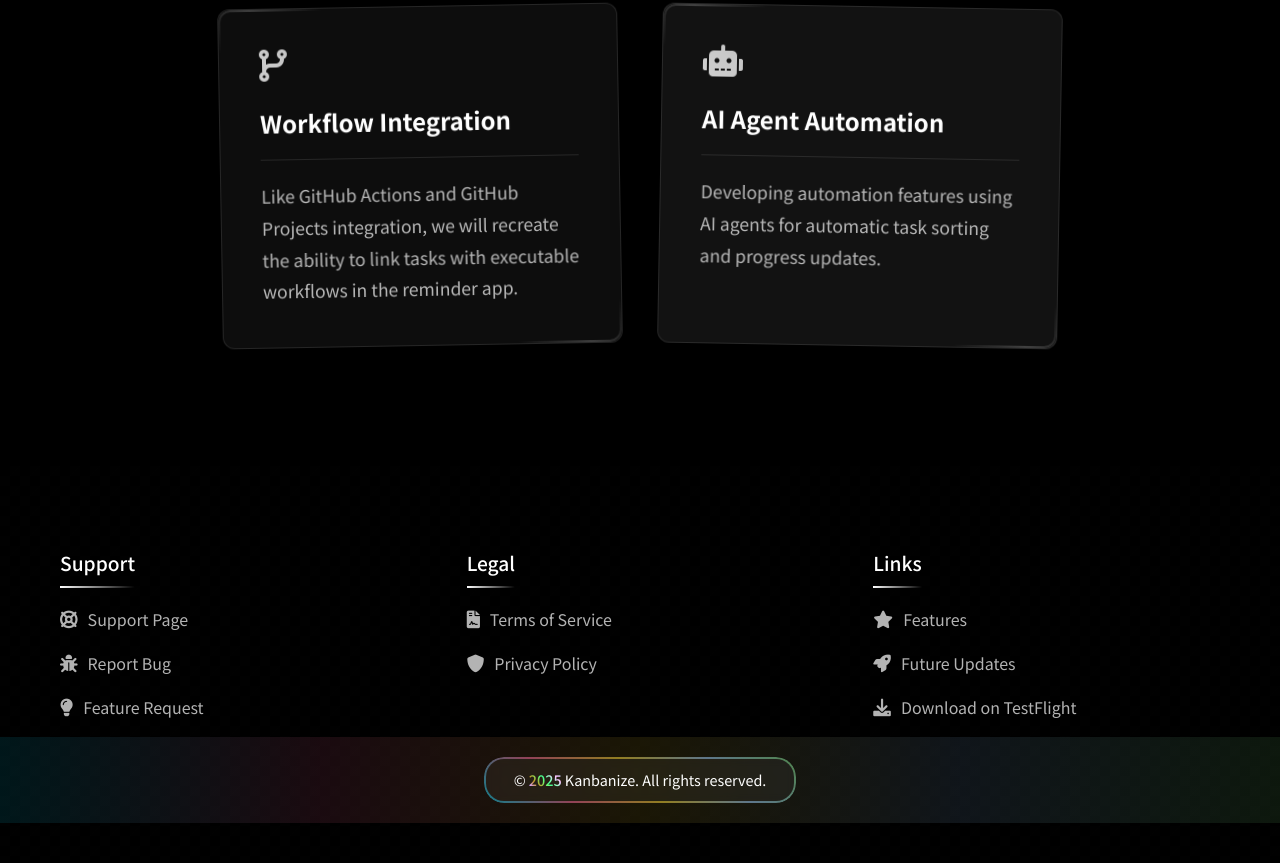
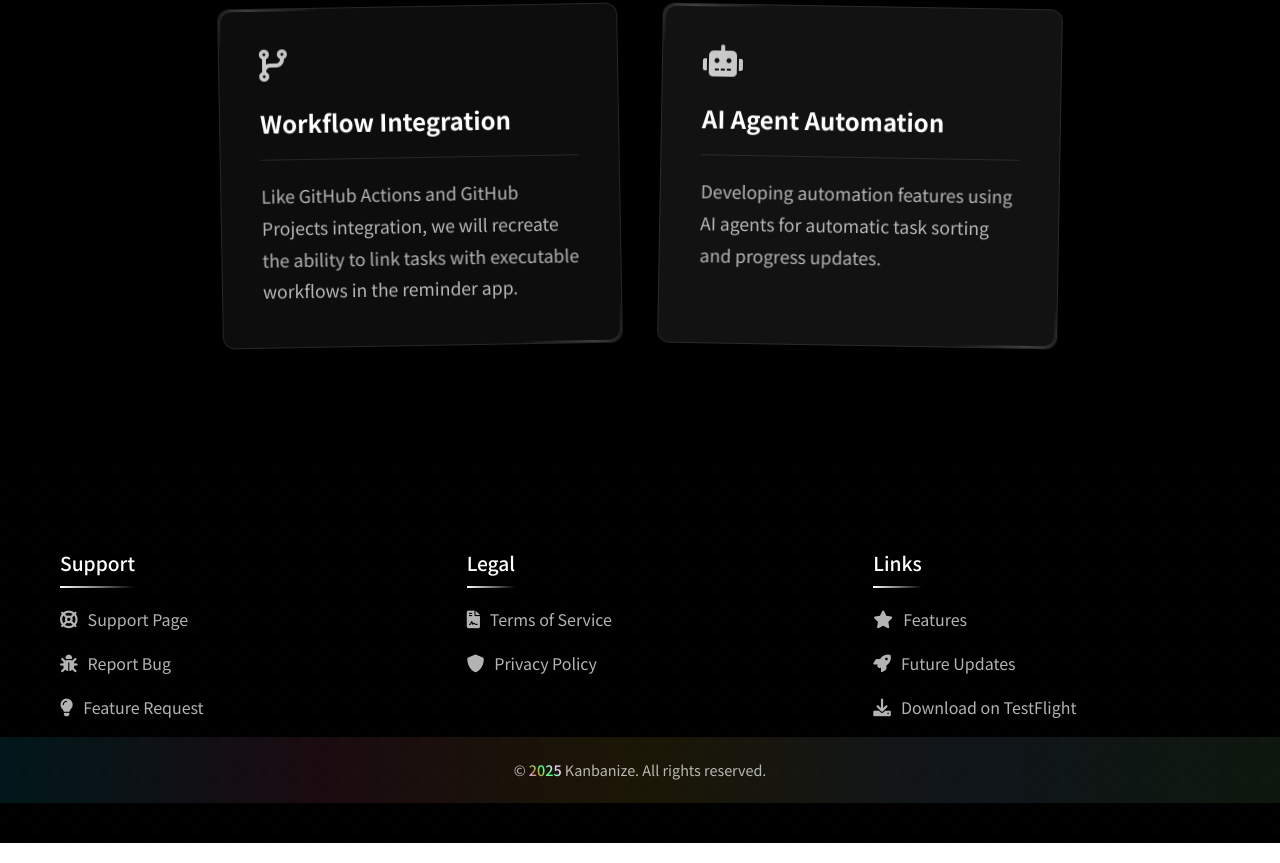
Before and after one commit to tichise/kanbanize-support, a plain HTML site: page index.html in a window 1280 px wide. Shown: the part 3003-3866 px from the top of the page. Drawn offline with nearby package versions, Linux system fonts and the light colour scheme; animation ran at ten frames a second.

Commit message:
Update index.html

```diff
--- a/index.html
+++ b/index.html
@@ -923,56 +923,13 @@
         .footer-copyright p {
             position: relative;
             display: inline-block;
-            padding: 10px 30px;
-            background: rgba(255, 255, 255, 0.05);
-            border-radius: 20px;
-            backdrop-filter: blur(5px);
+            color: rgba(255, 255, 255, 0.7);
             transition: all 0.3s ease;
-        }
-
-        .footer-copyright p::before {
-            content: '';
-            position: absolute;
-            inset: 0;
-            border-radius: 20px;
-            padding: 2px;
-            background: linear-gradient(
-                45deg,
-                #00DEFF,
-                #FF6699,
-                #FFD933,
-                #99CCFF,
-                #80E680
-            );
-            -webkit-mask:
-                linear-gradient(#fff 0 0) content-box,
-                linear-gradient(#fff 0 0);
-            -webkit-mask-composite: xor;
-            mask-composite: exclude;
-            opacity: 0.5;
-            transition: opacity 0.3s ease;
         }
 
         .footer-copyright p:hover {
             transform: translateY(-2px);
             text-shadow: 0 0 8px rgba(255, 255, 255, 0.5);
-        }
-
-        .footer-copyright p:hover::before {
-            opacity: 1;
-            animation: borderFlow 2s linear infinite;
-        }
-
-        @keyframes borderFlow {
-            0% {
-                filter: hue-rotate(0deg) brightness(1);
-            }
-            50% {
-                filter: hue-rotate(180deg) brightness(1.2);
-            }
-            100% {
-                filter: hue-rotate(360deg) brightness(1);
-            }
         }
 
         .footer-copyright span {
```
